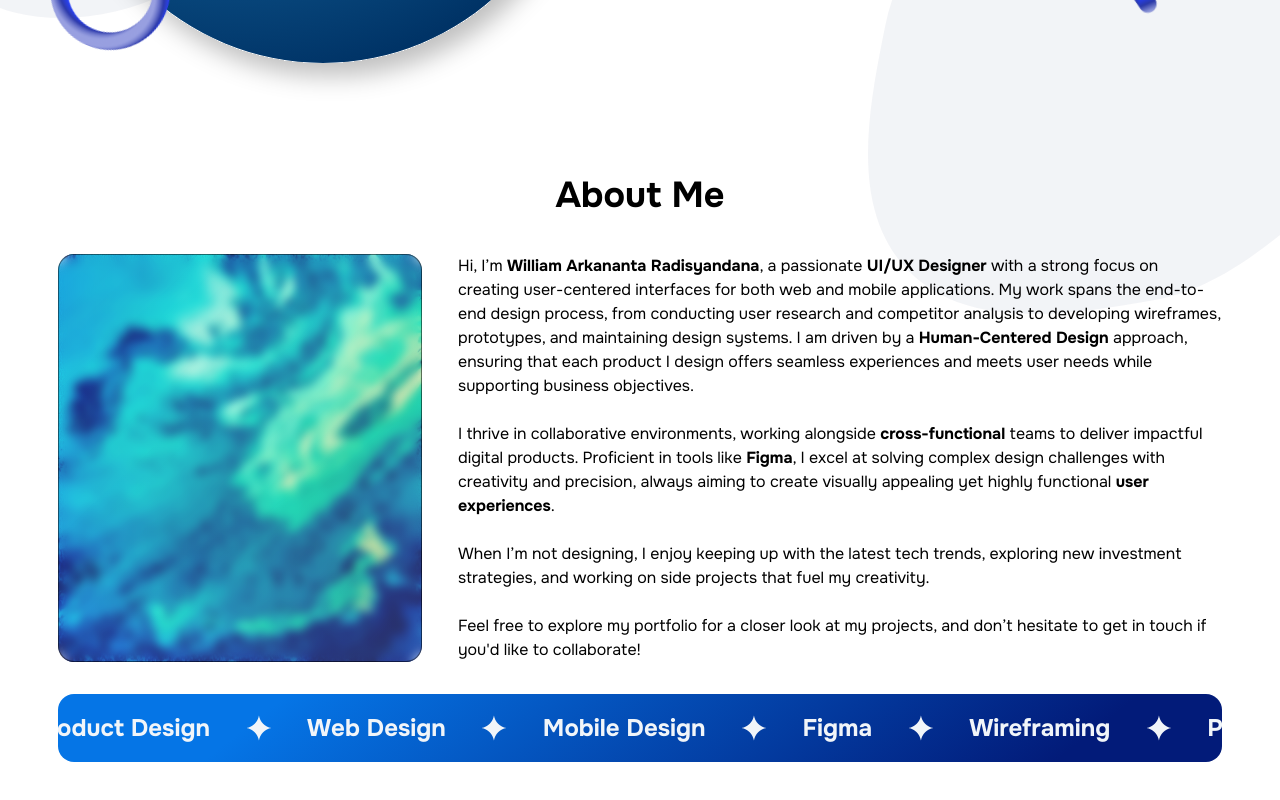
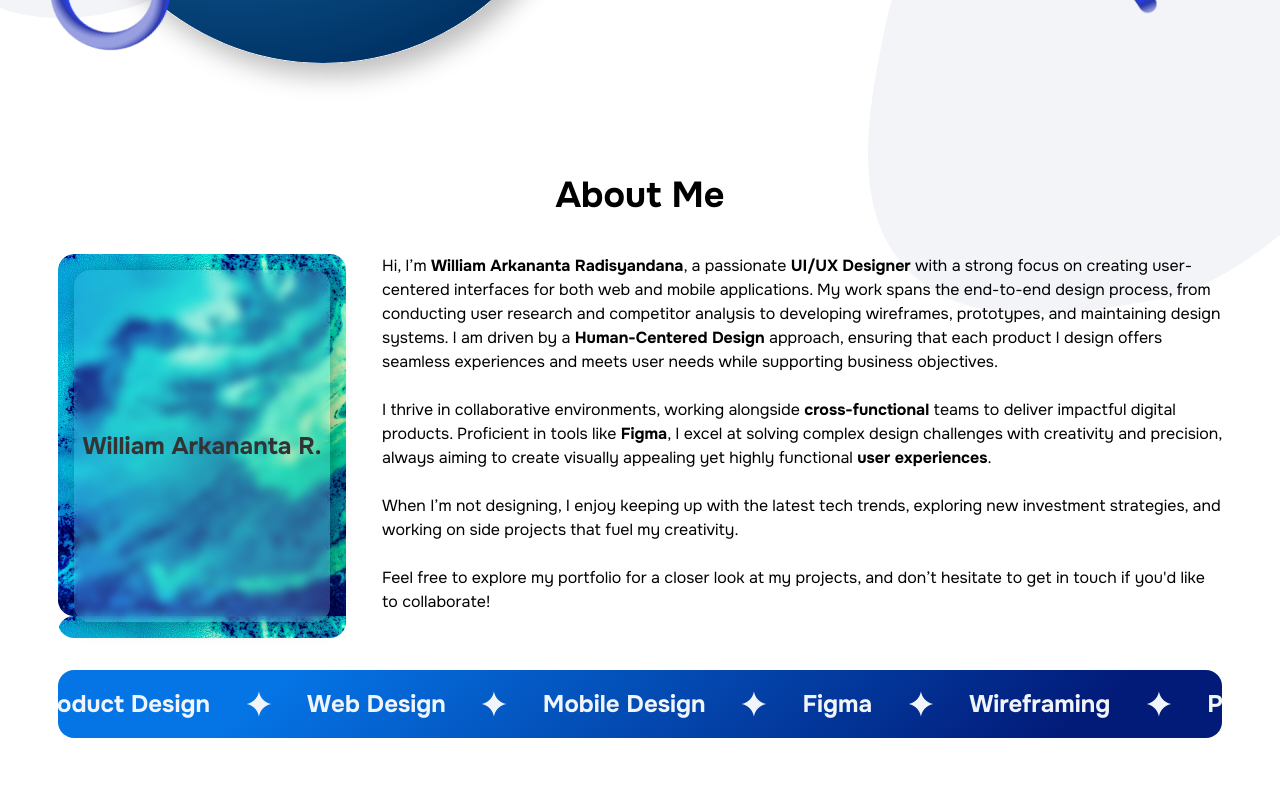
Before and after one commit to WilliamArkananta/compro-app, a React (Vite) app: page / in a window 1280 px wide. Shown: the part 596-1396 px from the top of the page. Built offline with nearby package versions, Linux system fonts and the light colour scheme.

Commit message:
Perfection Picture Component

```diff
--- a/package.json
+++ b/package.json
@@ -10,6 +10,7 @@
     "preview": "vite preview"
   },
   "dependencies": {
+    "framer-motion": "^11.11.4",
     "gsap": "^3.12.5",
     "lottie-react": "^2.4.0",
     "react": "^18.3.1",
--- a/src/pages/aboutSection/Picture.tsx
+++ b/src/pages/aboutSection/Picture.tsx
@@ -1,14 +1,101 @@
-function Picture() {
+// function Picture() {
+//   return (
+//     <div className="w-[384px] relative">
+//       <img
+//         className="pic w-[364px] h-full absolute flex-shrink-0 top-0 left-0"
+//         src="../../../public/Background.png"
+//         alt=""
+//       />
+//       <div className="pic w-[364px] h-full flex flex-shrink-0 rounded-2xl bg-glass-bg backdrop-blur-5 z-10 border border-solid border-glass"></div>
+//     </div>
+//   );
+// }
+
+// export default Picture;
+
+import React, { useRef } from "react";
+import {
+  motion,
+  useMotionTemplate,
+  useMotionValue,
+  useSpring,
+} from "framer-motion";
+
+const Picture = () => {
   return (
-    <div className="w-[384px] relative">
-      <img
-        className="pic w-[364px] h-full absolute flex-shrink-0 top-0 left-0"
-        src="../../../public/Background.png"
-        alt=""
-      />
-      <div className="pic w-[364px] h-full flex flex-shrink-0 rounded-2xl bg-glass-bg backdrop-blur-5 z-10 border border-solid border-glass"></div>
+    <div className="grid w-[384px] place-content-center">
+      <TiltCard />
     </div>
   );
-}
+};
+
+const ROTATION_RANGE = 32.5;
+const HALF_ROTATION_RANGE = 32.5 / 2;
+
+const TiltCard = () => {
+  const ref = useRef<HTMLDivElement | null>(null);
+
+  const x = useMotionValue(0);
+  const y = useMotionValue(0);
+
+  const xSpring = useSpring(x);
+  const ySpring = useSpring(y);
+
+  const transform = useMotionTemplate`rotateX(${xSpring}deg) rotateY(${ySpring}deg)`;
+
+  const handleMouseMove = (e: React.MouseEvent<HTMLDivElement, MouseEvent>) => {
+    if (!ref.current) return [0, 0];
+
+    const rect = ref.current.getBoundingClientRect();
+
+    const width = rect.width;
+    const height = rect.height;
+
+    const mouseX = (e.clientX - rect.left) * ROTATION_RANGE;
+    const mouseY = (e.clientY - rect.top) * ROTATION_RANGE;
+
+    const rX = (mouseY / height - HALF_ROTATION_RANGE) * -1;
+    const rY = mouseX / width - HALF_ROTATION_RANGE;
+
+    x.set(rX);
+    y.set(rY);
+  };
+
+  const handleMouseLeave = () => {
+    x.set(0);
+    y.set(0);
+  };
+
+  return (
+    <motion.div
+      ref={ref}
+      onMouseMove={handleMouseMove}
+      onMouseLeave={handleMouseLeave}
+      style={{
+        transformStyle: "preserve-3d",
+        transform,
+        backgroundImage: "url(../../../public/Background.png)",
+      }}
+      className="relative h-96 w-72 rounded-2xl"
+    >
+      <div
+        style={{
+          transform: "translateZ(75px)",
+          transformStyle: "preserve-3d",
+        }}
+        className="absolute inset-4 grid place-content-center rounded-2xl bg-glass-bg backdrop-blur-5 shadow-card"
+      >
+        <p
+          style={{
+            transform: "translateZ(50px)",
+          }}
+          className="text-center text-2xl font-bold text-content"
+        >
+          William Arkananta R.
+        </p>
+      </div>
+    </motion.div>
+  );
+};
 
 export default Picture;
```
Also changed, not shown: 1 other file (tests, documents, lock files or other folders).
